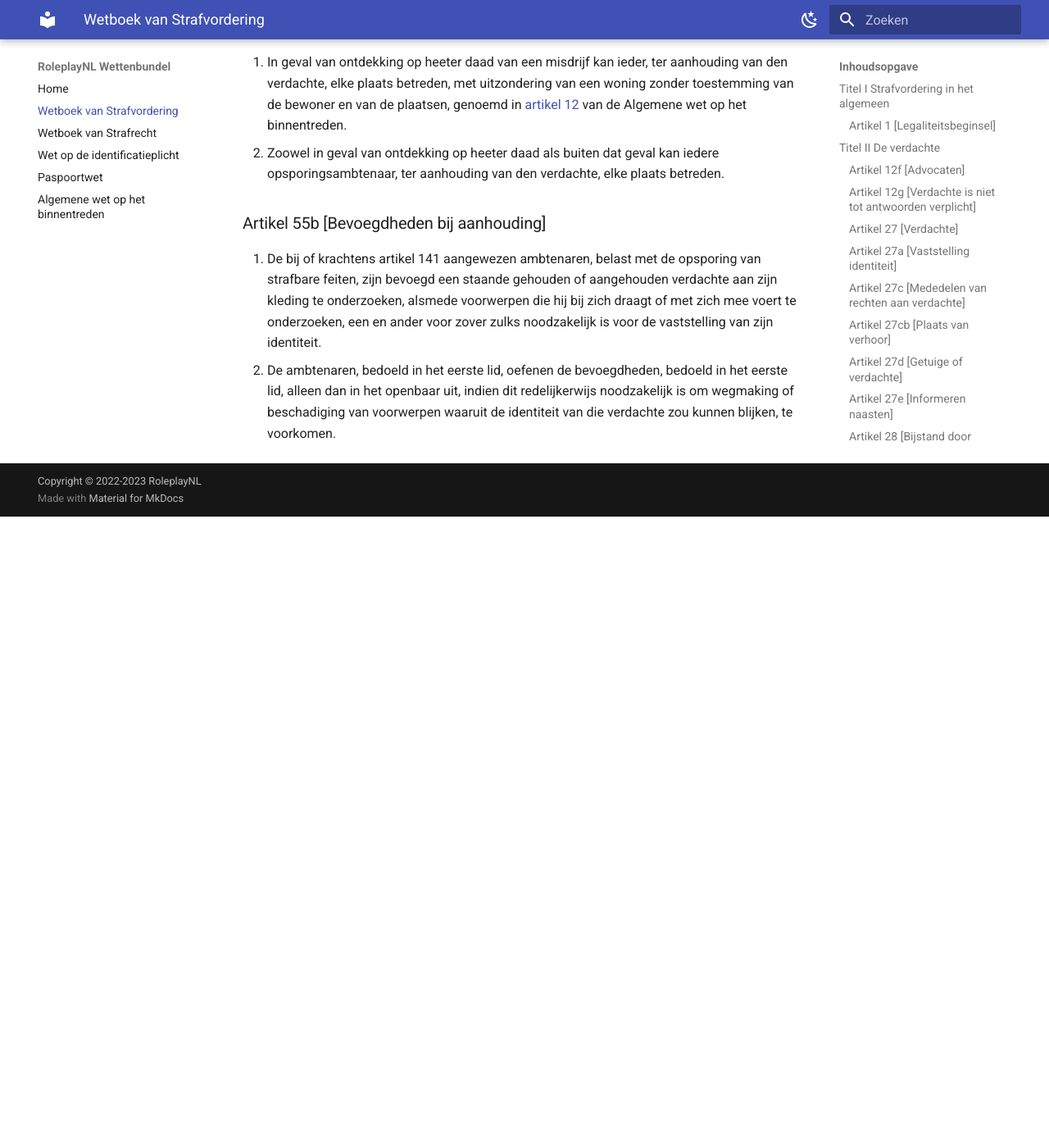
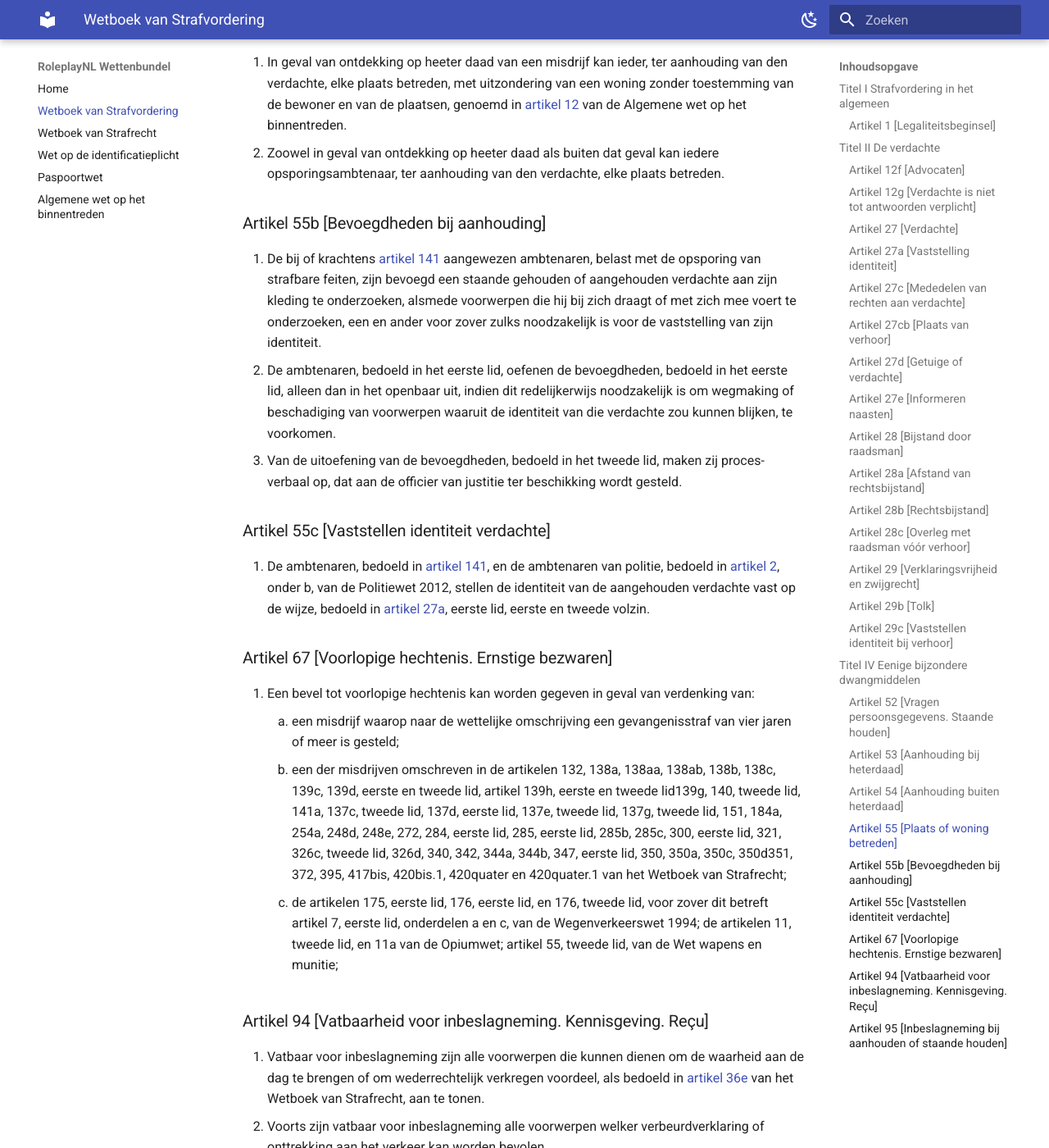
Before and after one commit to EnriqueFernandez20/FutureRP-Wettenbundel, an MkDocs documentation site: the page built from docs/wetboek-van-strafvordering.md, in a window 1280 px wide and 1400 px high, scrolled down 5638 px. Shown: the whole window at 82% size. Built offline with MkDocs 1.6.1 and Material for MkDocs 9.7.7, drawn with Linux system fonts in a browser that asks for light colours; before the commit the page ends 6268 px from its top, so only the background shows below that; some of the changed text lies outside the part shown.

Commit message:
Update WvSv

```diff
--- a/docs/wetboek-van-strafvordering.md
+++ b/docs/wetboek-van-strafvordering.md
@@ -91,5 +91,25 @@ Iedere opsporingsambtenaar is bevoegd de identiteit van de verdachte vast te ste
 2. Zoowel in geval van ontdekking op heeter daad als buiten dat geval kan iedere opsporingsambtenaar, ter aanhouding van den verdachte, elke plaats betreden.
 
 ### Artikel 55b [Bevoegdheden bij aanhouding]
-1. De bij of krachtens artikel 141 aangewezen ambtenaren, belast met de opsporing van strafbare feiten, zijn bevoegd een staande gehouden of aangehouden verdachte aan zijn kleding te onderzoeken, alsmede voorwerpen die hij bij zich draagt of met zich mee voert te onderzoeken, een en ander voor zover zulks noodzakelijk is voor de vaststelling van zijn identiteit.
+1. De bij of krachtens [artikel 141](#artikel-141) aangewezen ambtenaren, belast met de opsporing van strafbare feiten, zijn bevoegd een staande gehouden of aangehouden verdachte aan zijn kleding te onderzoeken, alsmede voorwerpen die hij bij zich draagt of met zich mee voert te onderzoeken, een en ander voor zover zulks noodzakelijk is voor de vaststelling van zijn identiteit.
 2. De ambtenaren, bedoeld in het eerste lid, oefenen de bevoegdheden, bedoeld in het eerste lid, alleen dan in het openbaar uit, indien dit redelijkerwijs noodzakelijk is om wegmaking of beschadiging van voorwerpen waaruit de identiteit van die verdachte zou kunnen blijken, te voorkomen.
+3. Van de uitoefening van de bevoegdheden, bedoeld in het tweede lid, maken zij proces-verbaal op, dat aan de officier van justitie ter beschikking wordt gesteld.
+
+### Artikel 55c [Vaststellen identiteit verdachte]
+1. De ambtenaren, bedoeld in [artikel 141](#artikel-141), en de ambtenaren van politie, bedoeld in [artikel 2](politiewet-2012.md#artikel-2), onder b, van de Politiewet 2012, stellen de identiteit van de aangehouden verdachte vast op de wijze, bedoeld in [artikel 27a](#artikel-27a-vaststelling-identiteit), eerste lid, eerste en tweede volzin.
+
+### Artikel 67 [Voorlopige hechtenis. Ernstige bezwaren]
+1. Een bevel tot voorlopige hechtenis kan worden gegeven in geval van verdenking van:
+    1. een misdrijf waarop naar de wettelijke omschrijving een gevangenisstraf van vier jaren of meer is gesteld;
+    2. een der misdrijven omschreven in de artikelen 132, 138a, 138aa, 138ab, 138b, 138c, 139c, 139d, eerste en tweede lid, artikel 139h, eerste en tweede lid139g, 140, tweede lid, 141a, 137c, tweede lid, 137d, eerste lid, 137e, tweede lid, 137g, tweede lid, 151, 184a, 254a, 248d, 248e, 272, 284, eerste lid, 285, eerste lid, 285b, 285c, 300, eerste lid, 321, 326c, tweede lid, 326d, 340, 342, 344a, 344b, 347, eerste lid, 350, 350a, 350c, 350d351, 372, 395, 417bis, 420bis.1, 420quater en 420quater.1 van het Wetboek van Strafrecht;
+    3. de artikelen 175, eerste lid, 176, eerste lid, en 176, tweede lid, voor zover dit betreft artikel 7, eerste lid, onderdelen a en c, van de Wegenverkeerswet 1994;
+    de artikelen 11, tweede lid, en 11a van de Opiumwet;
+    artikel 55, tweede lid, van de Wet wapens en munitie;
+
+### Artikel 94 [Vatbaarheid voor inbeslagneming. Kennisgeving. Reçu]
+1. Vatbaar voor inbeslagneming zijn alle voorwerpen die kunnen dienen om de waarheid aan de dag te brengen of om wederrechtelijk verkregen voordeel, als bedoeld in [artikel 36e](wetboek-van-strafrecht.md#artikel-36e) van het Wetboek van Strafrecht, aan te tonen.
+2. Voorts zijn vatbaar voor inbeslagneming alle voorwerpen welker verbeurdverklaring of onttrekking aan het verkeer kan worden bevolen.
+3. Van de inbeslagneming van een voorwerp wordt, ook in geval de bevoegdheid tot inbeslagneming toekomt aan de rechter-commissaris of de officier van justitie, door de opsporingsambtenaar een kennisgeving van inbeslagneming opgemaakt. Zoveel mogelijk wordt aan degene bij wie een voorwerp is inbeslaggenomen, een bewijs van ontvangst afgegeven. De opsporingsambtenaar stelt de kennisgeving zo spoedig mogelijk in handen van de hulpofficier van justitie teneinde te doen beoordelen of het beslag moet worden gehandhaafd.
+
+### Artikel 95 [Inbeslagneming bij aanhouden of staande houden]
+1. De opsporingsambtenaar die de verdachte staande houdt of aanhoudt, kan de voor inbeslagneming vatbare voorwerpen die de verdachte met zich voert, in beslag nemen.
```
